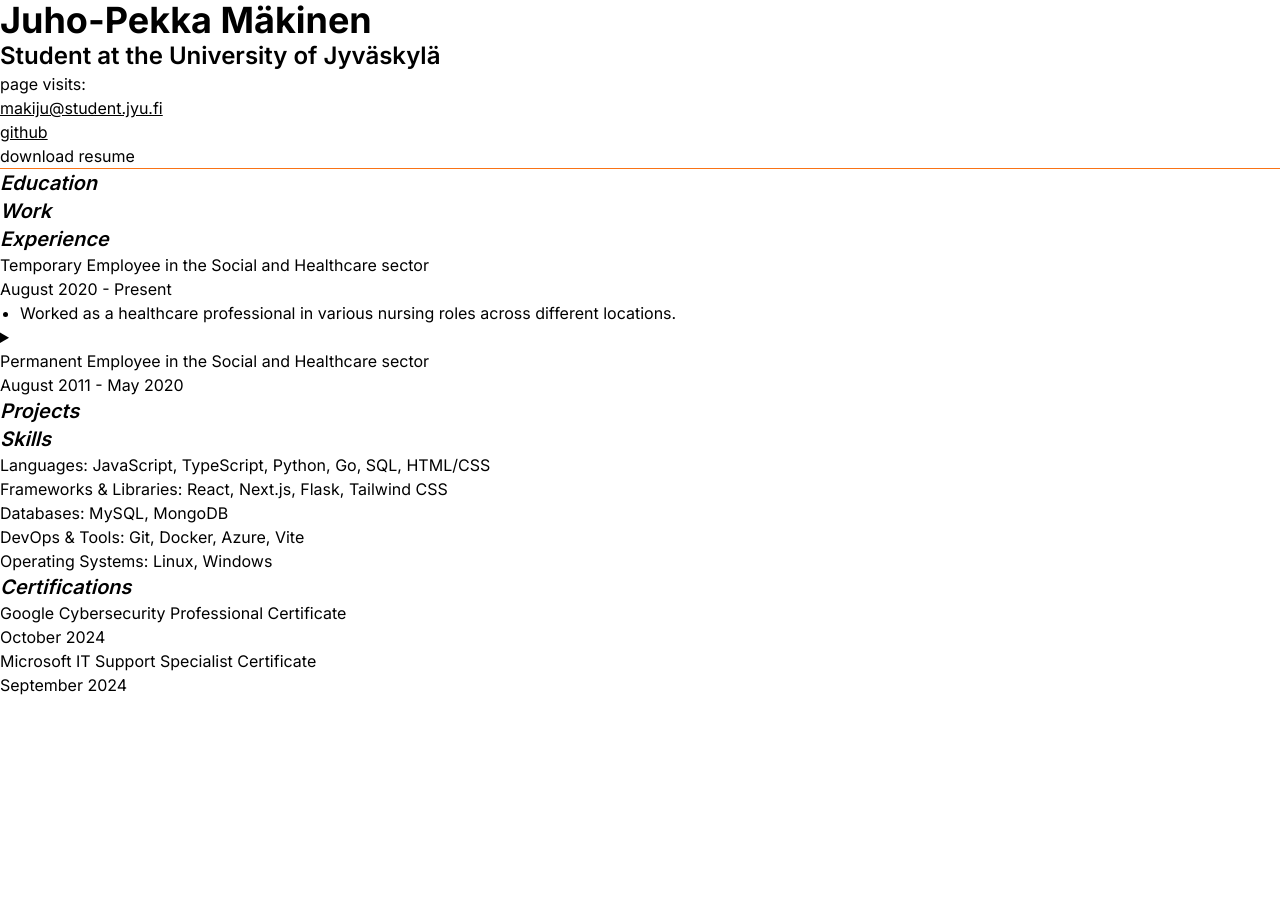
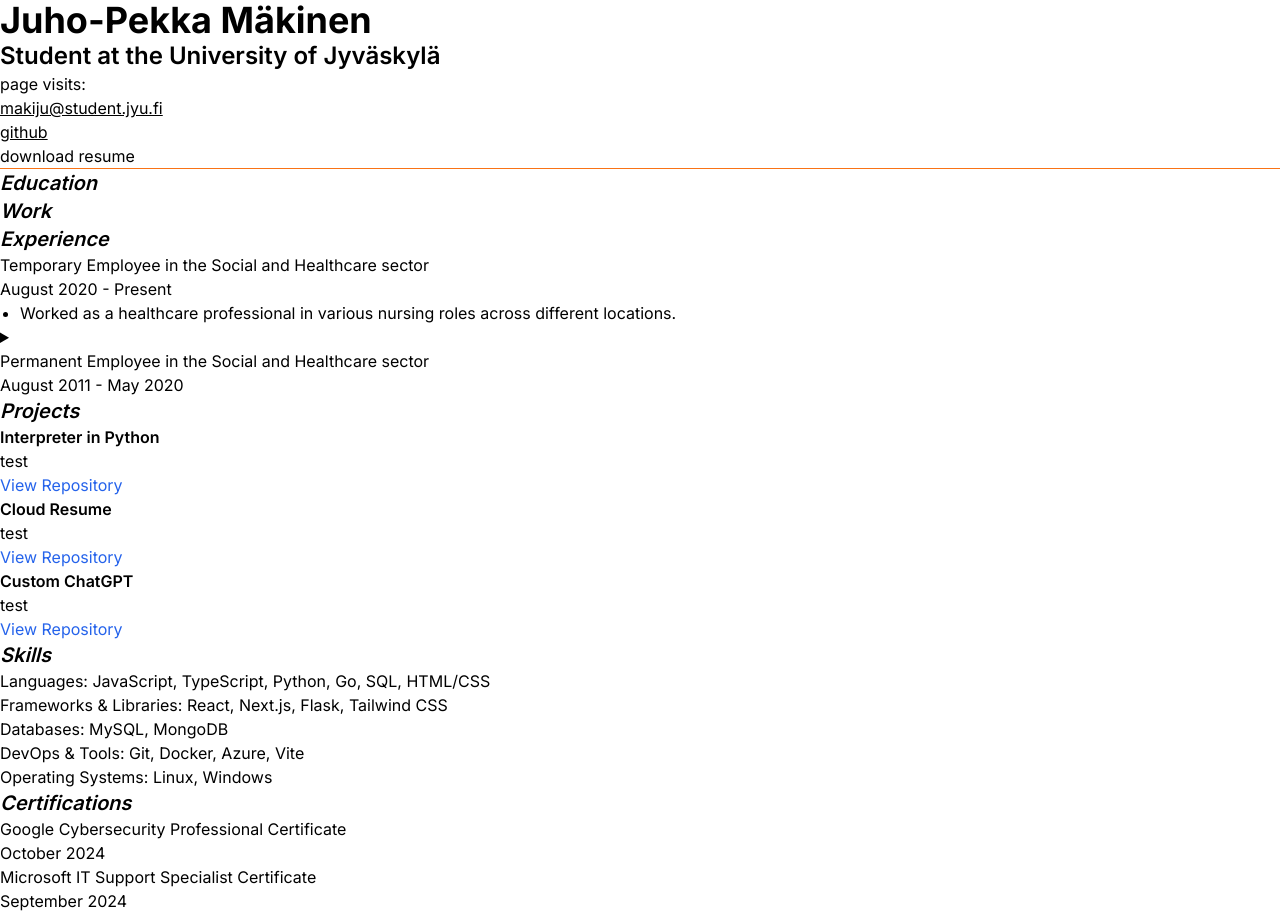
Before and after one commit to pullasuti87/cloud_resume, a Next.js app: page / in a window 1280 px wide. Before the commit the page ends 800 px from the top, so only its background shows below. Built offline with nearby package versions, Linux system fonts and the light colour scheme.

Commit message:
project_template

```diff
--- a/app/Projects.tsx
+++ b/app/Projects.tsx
@@ -1,9 +1,61 @@
-function Projects() {
-  return (
+interface Info {
+  title: string;
+  details: string;
+  link?: string;
+}
+
+const Project: React.FC<Info> = ({ title, details, link }) => {
+  const content = (
     <div>
-      <h2 className="text-xl font-semibold italic">Projects</h2>
+      <h2 className="text-base font-semibold">{title}</h2>
+      <p>{details}</p>
+      {link && (
+        <a
+          href={link}
+          target="_blank"
+          rel="noopener noreferrer"
+          className="text-blue-600 hover:text-blue-800 hover:underline"
+        >
+          View Repository
+        </a>
+      )}
     </div>
   );
-}
+
+  return <article>{content}</article>;
+};
+
+const Projects: React.FC = () => {
+  const projects: Info[] = [
+    {
+      title: 'Interpreter in Python',
+      details: 'test',
+      link: 'https://github.com/pullasuti87/interpreter',
+    },
+    {
+      title: 'Cloud Resume',
+      details: 'test',
+      link: 'https://github.com/pullasuti87/cloud_resume',
+    },
+    {
+      title: 'Custom ChatGPT',
+      details: 'test',
+      link: 'https://github.com/pullasuti87/my_chatgpt',
+    },
+  ];
+
+  return (
+    <section>
+      <div>
+        <h1 className="text-xl font-semibold italic">Projects</h1>
+      </div>
+      <div>
+        {projects.map((j, i) => (
+          <Project key={i} {...j} />
+        ))}
+      </div>
+    </section>
+  );
+};
 
 export default Projects;
```
